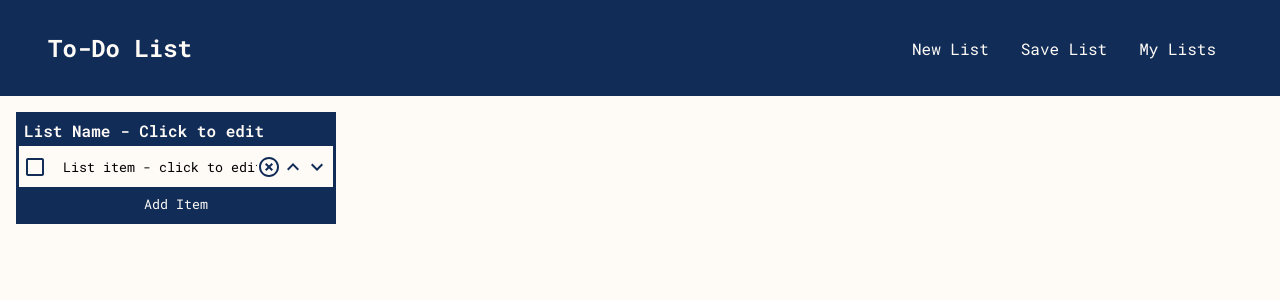
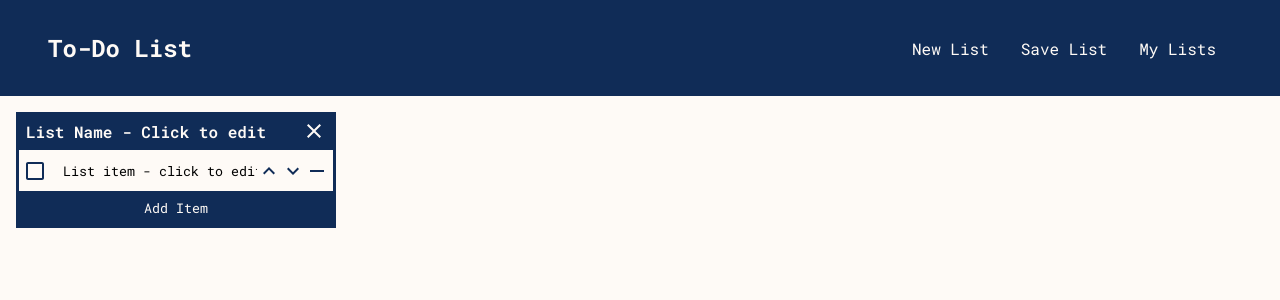
Before and after one commit to alin1k/React-ToDoList, a React (Create React App) app: page / in a window 1280 px wide. Shown: the top 300 px of the page. Built offline with nearby package versions, Linux system fonts and the light colour scheme; the HTML template or start-up script is replaced by a standard one.

Commit message:
Changed html page title. Added close button icon for the list. Modified remove list item icon.

```diff
--- a/public/index.html
+++ b/public/index.html
@@ -7,7 +7,7 @@
     <meta name="theme-color" content="#000000" />
     <meta
       name="description"
-      content="Web site created using create-react-app"
+      content="To-Do list created using React"
     />
     <link rel="apple-touch-icon" href="%PUBLIC_URL%/logo192.png" />
     <!--
@@ -24,7 +24,7 @@
       work correctly both with client-side routing and a non-root public URL.
       Learn how to configure a non-root public URL by running `npm run build`.
     -->
-    <title>React App</title>
+    <title>To-Do List</title>
   </head>
   <body>
     <noscript>You need to enable JavaScript to run this app.</noscript>
--- a/src/components/List/List.css
+++ b/src/components/List/List.css
@@ -1,16 +1,32 @@
 .list{
   width: 25%;
-  border: solid 0.2rem #102C57;
+  border: solid #102C57 0.2rem;
+  border-top: 0;
   margin: 1rem;
   background-color: #FEFAF6;
 }
 
+.listTop{
+  background: #102C57;
+  display: flex;
+  align-items: center;
+  padding: 7px;
+}
+
+.closeListButton{
+  color: #FEFAF6;
+}
+
+.closeListButton:hover{
+  cursor: pointer;
+  color: #DAC0A3;
+}
+
 .listName{
   width: 100%;
-  background: #102C57;
+  background: none;
   color: #FEFAF6;
   border: none;
-  padding: 5px;
 
   font-family: "Roboto Mono";
   font-weight: 600;
--- a/src/components/List/List.jsx
+++ b/src/components/List/List.jsx
@@ -1,6 +1,7 @@
 import { useState } from "react";
 import ListItem from "./ListItem";
 import "./List.css"
+import CloseIcon from '@mui/icons-material/Close';
 
 import{
  deleteItemFromList,
@@ -17,7 +18,10 @@ function List() {
 
   return (
     <div className="list">
-      <input className="listName" value={listName} onChange={e => setListName(e.target.value)}/>
+      <div className="listTop">
+        <input className="listName" value={listName} onChange={e => setListName(e.target.value)}/>
+        <CloseIcon className="closeListButton" />
+      </div>
 
       <div className="listItems">
         {
--- a/src/components/List/ListItem.jsx
+++ b/src/components/List/ListItem.jsx
@@ -1,7 +1,7 @@
 import { useEffect, useState } from "react";
 import Checkbox from "./Checkbox/Checkbox";
 import "./List.css"
-import HighlightOffIcon from '@mui/icons-material/HighlightOff';
+import RemoveIcon from '@mui/icons-material/Remove';
 import KeyboardArrowUpIcon from '@mui/icons-material/KeyboardArrowUp';
 import KeyboardArrowDownIcon from '@mui/icons-material/KeyboardArrowDown';
 
@@ -34,10 +34,6 @@ function ListItem({index, item, deleteItemFromList, updateItemValue, updateItemC
         style={checked? {textDecoration: "line-through"} : {textDecoration: "none"}}
       />
 
-      <HighlightOffIcon
-        className="actionButton"
-        onClick={()=>{deleteItemFromList(index)}}
-      />
       <KeyboardArrowUpIcon
         className="actionButton"
         onClick={()=>{moveItemUpInTheList(index)}}
@@ -46,8 +42,10 @@ function ListItem({index, item, deleteItemFromList, updateItemValue, updateItemC
         className="actionButton"
         onClick={()=>{moveItemDownInTheList(index)}}
       />
-
-
+      <RemoveIcon
+        className="actionButton"
+        onClick={()=>{deleteItemFromList(index)}}
+      />
     </div>
   )
 }
```
